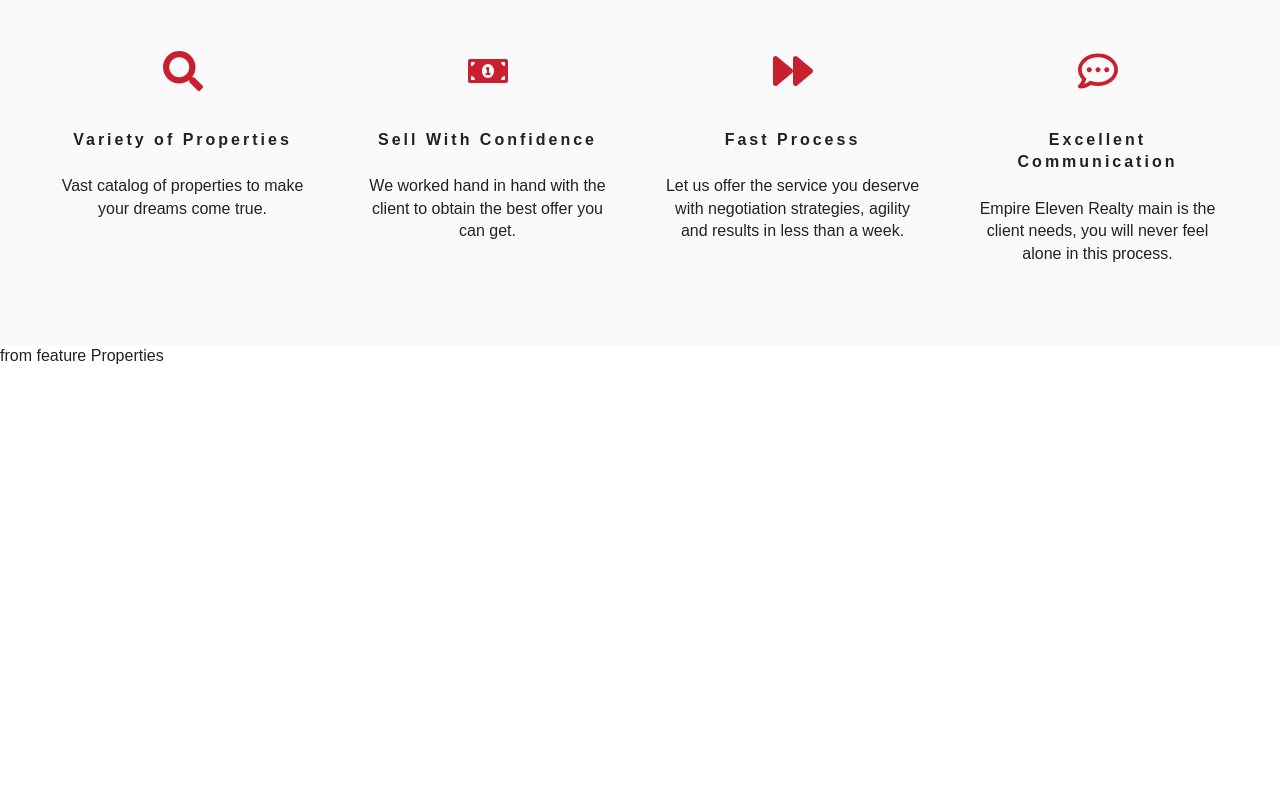
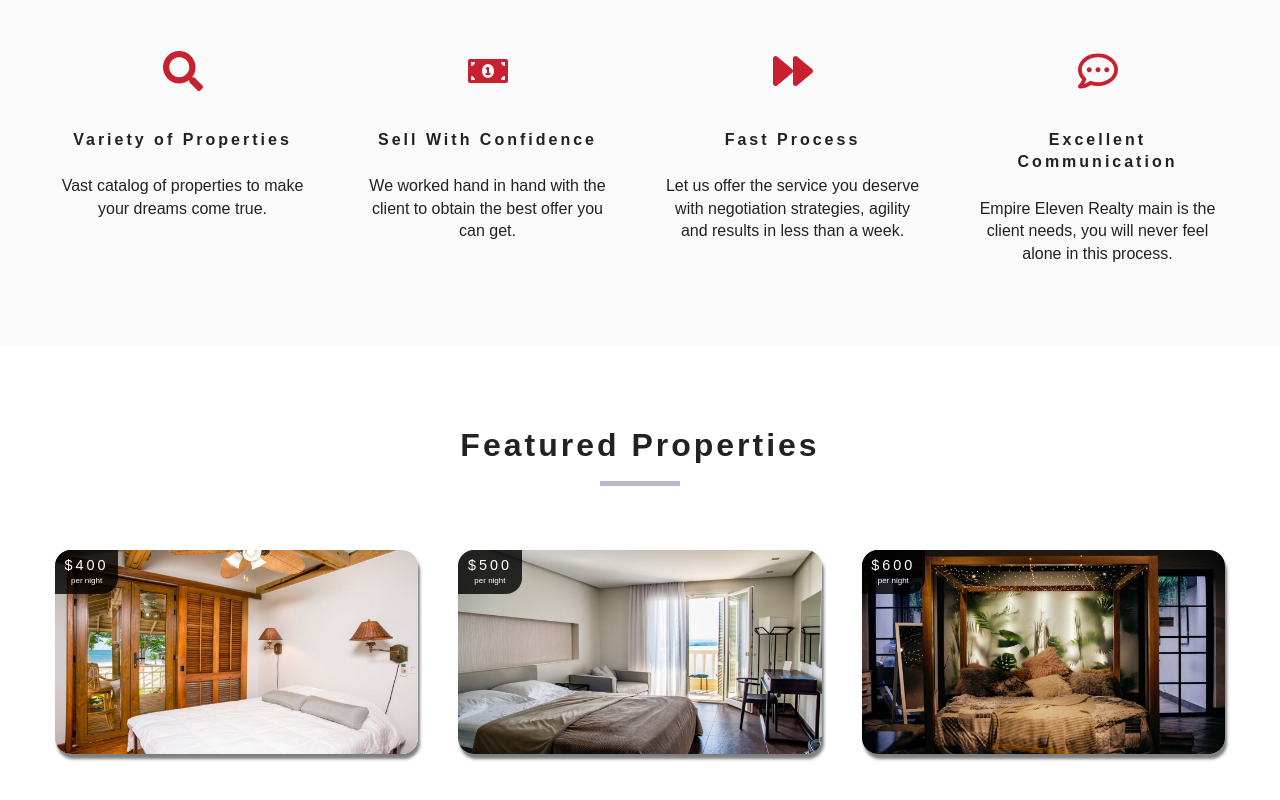
Before and after one commit to JanPaulCulpeper/empire-eleven-realty, a React (Create React App) app: page / in a window 1280 px wide. Shown: the part 956-1756 px from the top of the page. Before the commit the page ends 1323 px from the top, so only its background shows below. Built offline with nearby package versions, Linux system fonts and the light colour scheme.

Commit message:
Featured Properties Price

```diff
--- a/src/App.css
+++ b/src/App.css
@@ -167,14 +167,14 @@
   /* end of navbar */
   /* Hero */
   .defaultHero,
-  .roomsHero {
+  .propertiesHero {
     min-height: calc(100vh - 66px);
     background: url("./images/defaultBcg.jpeg") center/cover no-repeat;
     display: flex;
     align-items: center;
     justify-content: center;
   }
-  .roomsHero {
+  .propertiesHero {
     background-image: url("./images/room-2.jpeg");
     min-height: 60vh;
   }
@@ -282,10 +282,10 @@
   /*end of services */
   /* featured rooms */
 
-  .featured-rooms {
+  .featured-properties {
     padding: 5rem 0;
   }
-  .featured-rooms-center {
+  .featured-properties-center {
     width: 80vw;
     margin: 0 auto;
     display: grid;
@@ -294,31 +294,35 @@
     grid-column-gap: 40px;
   }
   @media screen and (min-width: 776px) {
-    .featured-rooms-center {
+    .featured-properties-center {
       width: 90vw;
       grid-template-columns: repeat(auto-fit, minmax(330px, 1fr));
     }
   }
   @media screen and (min-width: 992px) {
-    .featured-rooms-center {
+    .featured-properties-center {
       width: 95vw;
       max-width: 1170px;
     }
   }
   /* end pf featured rooms */
   /* room */
-  .room {
+  .property {
     box-shadow: var(--lightShadow);
     transition: var(--mainTransition);
+    border-radius:1em;
   }
-  .room:hover {
+  .property:hover {
     box-shadow: var(--darkShadow);
+    border-radius:1em;
   }
 
   .img-container {
+    border-radius:1em;
     position: relative;
   }
   .img-container img {
+    border-radius:1em;
     width: 100%;
     display: block;
     transition: var(--mainTransition);
@@ -331,6 +335,7 @@
     color: var(--mainWhite);
     padding: 0.3rem 0.6rem 0.5rem;
     border-bottom-right-radius: 1rem;
+    border-top-left-radius: 1rem;
     font-size: 0.5rem;
     text-align: center;
     transition: var(--mainTransition);
@@ -341,7 +346,15 @@
     font-weight: 300;
     letter-spacing: var(--mainSpacing);
   }
-  .room-link {
+
+  /* .status-top h6 {
+    margin-top: center;
+    margin-bottom: 0;
+    font-size: .9rem;
+    font-weight: 300;
+    letter-spacing: var(--mainSpacing);
+  } */
+  .property-link {
     position: absolute;
     top: 50%;
     left: 50%;
@@ -357,10 +370,10 @@
   .img-container:hover .price-top {
     opacity: 0;
   }
-  .img-container:hover .room-link {
+  .img-container:hover .property-link {
     transform: translate(-50%, -50%) scale(1);
   }
-  .room-info {
+  .property-info {
     background: var(--darkGrey);
     text-transform: capitalize;
     padding: 0.5rem 0;
@@ -371,10 +384,10 @@
   /* end of room  */
   /* single room*/
 
-  .single-room {
+  .single-property {
     padding: 5rem 0 0 0;
   }
-  .single-room-images {
+  .single-property-images {
     width: 80vw;
     margin: 0 auto;
     display: grid;
@@ -382,11 +395,11 @@
     grid-row-gap: 2rem;
     grid-column-gap: 50px;
   }
-  .single-room-images img {
+  .single-property-images img {
     width: 100%;
     display: block;
   }
-  .single-room-info {
+  .single-property-info {
     width: 80vw;
     display: grid;
     grid-template-columns: 1fr;
@@ -412,11 +425,11 @@
   .info h6 {
     font-weight: 300;
   }
-  .room-extras {
+  .property-extras {
     width: 80vw;
     margin: 0 auto 3rem auto;
   }
-  .room-extras h6 {
+  .property-extras h6 {
     text-transform: capitalize;
     letter-spacing: var(--mainSpacing);
   }
@@ -428,13 +441,13 @@
     grid-row-gap: 1rem;
   }
   @media screen and (min-width: 992px) {
-    .single-room-images,
-    .single-room-info,
-    .room-extras {
+    .single-property-images,
+    .single-property-info,
+    .property-extras {
       width: 95vw;
       max-width: 1170px;
     }
-    .single-room-info {
+    .single-property-info {
       display: grid;
       grid-template-columns: 1fr 1fr;
       grid-column-gap: 2rem;
@@ -445,10 +458,10 @@
   }
   /* end of single room*/
   /* roomlist */
-  .roomslist {
+  .propertieslist {
     padding: 5rem 0;
   }
-  .roomslist-center {
+  .propertieslist-center {
     width: 80vw;
     margin: 0 auto;
     display: grid;
@@ -458,12 +471,12 @@
   }
 
   @media screen and (min-width: 776px) {
-    .roomslist-center {
+    .propertieslist-center {
       width: 90vw;
     }
   }
   @media screen and (min-width: 992px) {
-    .roomslist-center {
+    .propertieslist-center {
       width: 95vw;
       max-width: 1170px;
     }
--- a/src/components/FeatureProperties.js
+++ b/src/components/FeatureProperties.js
@@ -1,15 +1,29 @@
 import React, { Component } from 'react';
 import { PropertyContext } from '../context';
+import Loading from "./Loading";
+import Property from "./Property";
+import Title from "./Title";
+
+
 export default class FeaturedProperties extends Component {
+    //RoomContext = PropertyContext
     static contextType = PropertyContext
     render() {
-       const { featuredProperties: property} = this.context;
-       console.log(property);
+        //featuredRooms = featureProperties
+        //rooms = property
+       let { loading, featuredProperties: properties} = this.context;
+      properties = properties.map(property => {
+          return <Property key = {property.id} property={property}/>
+      })
 
         return (
-            <div>
-                from feature Properties
-            </div>
+            <section className="featured-properties">
+                <Title title="featured Properties"/>
+                <div className="featured-properties-center">
+                {loading ? <Loading/> : properties}
+                </div>
+
+            </section>
         )
     }
 }
--- /dev/null
+++ b/src/components/Loading.js
@@ -0,0 +1,11 @@
+import React from 'react'
+import loadingGif from '../images/gif/loading-gear.gif'
+
+export default function Loading() {
+    return (
+        <div className = "loading">
+            <h4> properties data loading...</h4>
+            <img src={loadingGif} alt=""/>
+        </div>
+    )
+}
--- /dev/null
+++ b/src/components/Property.js
@@ -0,0 +1,32 @@
+import React from 'react'
+import {Link} from 'react-router-dom'
+import defaultImg from '../images/room-1.jpeg';
+
+export default function Property({property}) {
+    // eslint-disable-next-line
+const{name,sp,images,price,status} = property;
+
+    return (
+        <article className="property">
+        <div className="img-container">
+        <img src={images[0] || defaultImg} alt="single property"/>
+        <div className="price-top">
+            <h6>${price}</h6>
+            <p> per night</p>
+            </div>
+{/* //Add status to top-left of property listing
+         {/* <div className="status-top">
+            {/* <h6>{status}</h6> */}
+            {/* </div> */}
+
+{/*slug = sp */}
+        <Link to={`/properties/${sp}`}
+        className="btn-primary property-link ">
+          Features
+        </Link>
+        </div>
+        </article>
+    );
+
+
+}
--- a/src/data.js
+++ b/src/data.js
@@ -23,7 +23,7 @@ export default [
     },
     fields: {
       name: "single economy",
-      slug: "single-economy",
+      sp: "single-economy",
       type: "single",
       price: 100,
       size: 200,
@@ -80,7 +80,7 @@ export default [
     },
     fields: {
       name: "single basic",
-      slug: "single-basic",
+      sp: "single-basic",
       type: "single",
       price: 150,
       size: 250,
@@ -137,7 +137,7 @@ export default [
     },
     fields: {
       name: "single standard",
-      slug: "single-standard",
+      sp: "single-standard",
       type: "single",
       price: 250,
       size: 300,
@@ -194,7 +194,7 @@ export default [
     },
     fields: {
       name: "single deluxe",
-      slug: "single-deluxe",
+      sp: "single-deluxe",
       type: "single",
       price: 300,
       size: 400,
@@ -251,7 +251,7 @@ export default [
     },
     fields: {
       name: "double economy",
-      slug: "double-economy",
+      sp: "double-economy",
       type: "double",
       price: 200,
       size: 300,
@@ -308,7 +308,7 @@ export default [
     },
     fields: {
       name: "double basic",
-      slug: "double-basic",
+      sp: "double-basic",
       type: "double",
       price: 250,
       size: 350,
@@ -365,7 +365,7 @@ export default [
     },
     fields: {
       name: "double standard",
-      slug: "double-standard",
+      sp: "double-standard",
       type: "double",
       price: 300,
       size: 400,
@@ -422,10 +422,11 @@ export default [
     },
     fields: {
       name: "double deluxe",
-      slug: "double-deluxe",
+      sp: "double-deluxe",
       type: "double",
       price: 400,
       size: 500,
+      status: "SOLD",
       capacity: 2,
       pets: true,
       breakfast: true,
@@ -479,7 +480,7 @@ export default [
     },
     fields: {
       name: "family economy",
-      slug: "family-economy",
+      sp: "family-economy",
       type: "family",
       price: 300,
       size: 500,
@@ -536,7 +537,7 @@ export default [
     },
     fields: {
       name: "family basic",
-      slug: "family-basic",
+      sp: "family-basic",
       type: "family",
       price: 350,
       size: 550,
@@ -593,7 +594,7 @@ export default [
     },
     fields: {
       name: "family standard",
-      slug: "family-standard",
+      sp: "family-standard",
       type: "family",
       price: 400,
       size: 600,
@@ -650,9 +651,10 @@ export default [
     },
     fields: {
       name: "family deluxe",
-      slug: "family-deluxe",
+      sp: "family-deluxe",
       type: "family",
       price: 500,
+      status: "FOR RENT",
       size: 700,
       capacity: 6,
       pets: true,
@@ -707,10 +709,11 @@ export default [
     },
     fields: {
       name: "presidential",
-      slug: "presidential-room",
+      sp: "presidential-room",
       type: "presidential",
       price: 600,
       size: 1000,
+      status: "FOR SALE",
       capacity: 10,
       pets: true,
       breakfast: true,
@@ -730,7 +733,7 @@ export default [
         {
           fields: {
             file: {
-              url: room1
+             url: room1
             }
           }
         },
--- a/src/pages/Properties.js
+++ b/src/pages/Properties.js
@@ -4,7 +4,7 @@ import Banner from '../components/Banner'
 import {Link} from 'react-router-dom'
 function Properties() {
     return (
-        <Hero hero="roomsHero">
+        <Hero hero="propertiesHero">
             <Banner title="Our Properties">
                 <Link to='/' className="btn-primary">
                     Return Home
```
